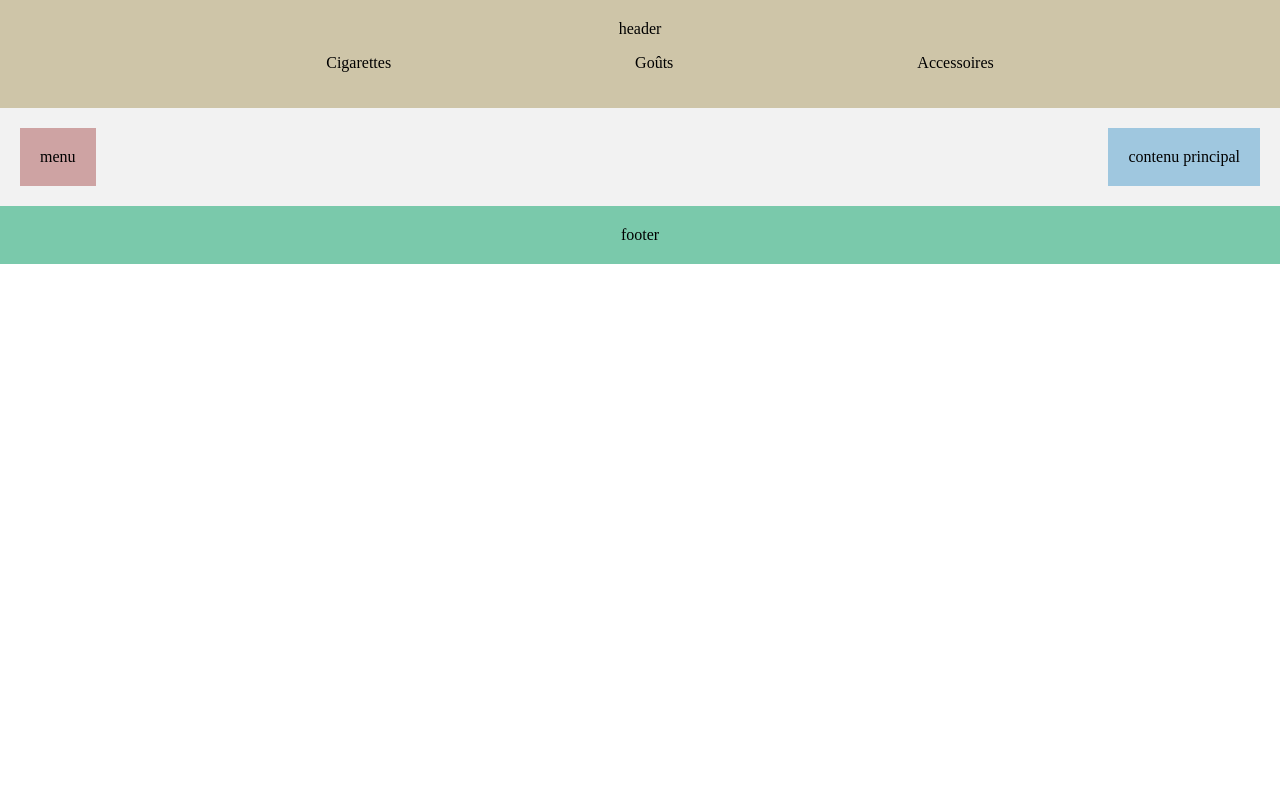
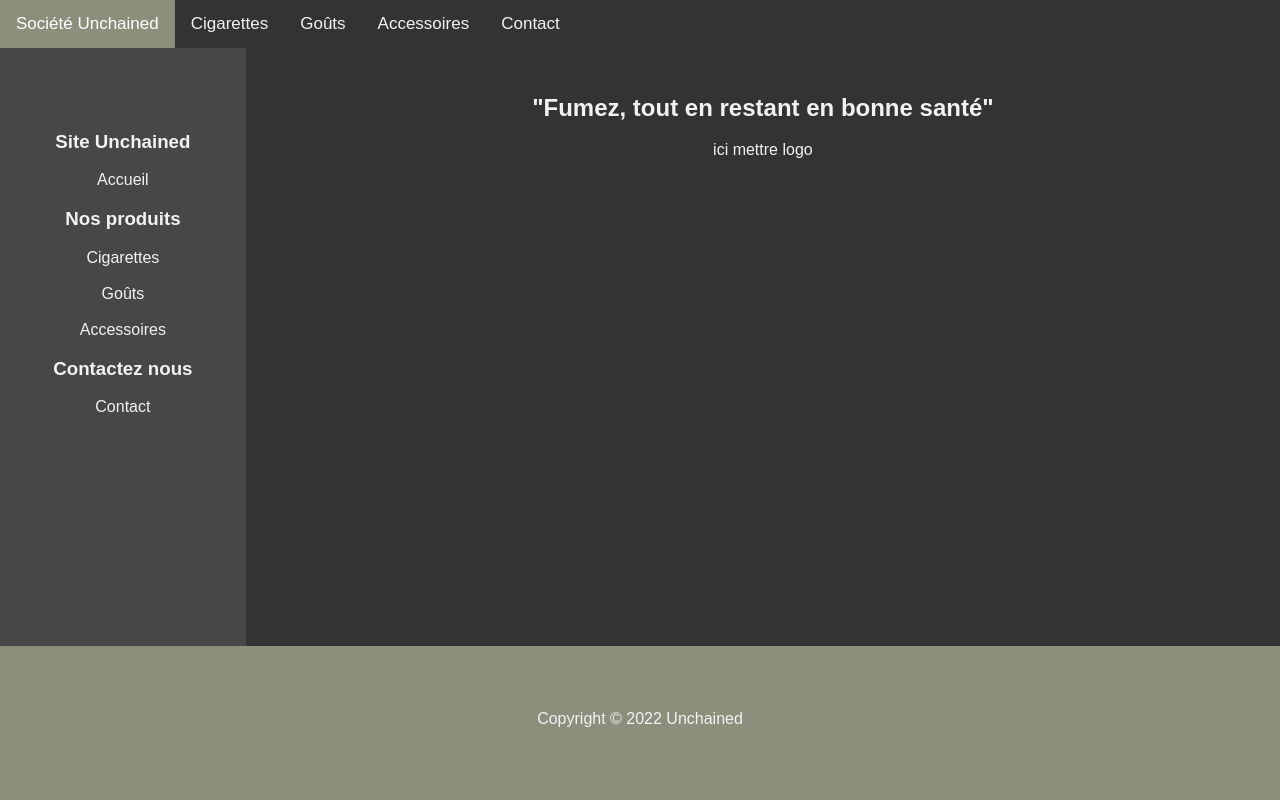
Before and after one commit to justirbs/Site-commercial, a PHP site: page / in a window 1280 px wide. Run offline with PHP 8.4, Linux system fonts and the light colour scheme.

Commit message:
Mise en page avec les flex box. Création des pages pour les catégories de produits.
Co-authored-by: Pazzou <Pazzou@users.noreply.github.com>

```diff
--- a/css/style.css
+++ b/css/style.css
@@ -1,52 +1,95 @@
 body{
     margin : 0;
-    min-height: 100%;
+    color: #f2f2f2;
+    font-family: Arial, Helvetica, sans-serif;
+    display: flex;
+    flex-direction: column;
+    justify-content: space-between;
+    width: 100%;
+    height: 100%;
 }
 
-.header{
-    background-color: #cec5a8;
-    padding: 20px;
-    text-align: center;
+a{
+    text-decoration: none;
+    color: #f2f2f2;
 }
 
+/*.header{
+    text-align: center;
+    align-self: center;
+    width: 100%;
+}*/
+
 .corps{
-    background-color: #f2f2f2;
-    padding: 20px;
     text-align: center;
     display: flex;
     justify-content: space-between;
+    width: 100%;
+    height: 75%;
 }
 
 .menu{
-    background-color: #cea3a3;
-    padding: 20px;
+    background-color: rgb(71, 71, 71);
+    padding-top: 5%;
+    padding-bottom: 5%;
     text-align: center;
+    width: 25%;
 }
 
 .principal{
-    background-color: #9fc7df;
-    padding: 20px;
+    background-color: #333;
+    padding: 2%;
     text-align: center;
+    width: 100%;
 }
 
 .footer{
-    background-color: #7ac9ab;
-    padding: 20px;
-    /*position: absolute;*/
-    display: flex;
-    justify-content: space-around;
-    align-items: flex-end;
-    /*bottom: 0;
-    left: 0;
-    right: 0;*/
+    background-color: #8d8f7d;
+    padding-top: 5%;
+    padding-bottom: 5%;
+    width: 100%;
+    height: 3.25%;
+    text-align: center;
+    align-self: flex-end;
 }
 
-ul li {
-    display: inline;
-    margin: 0 10%;
-}
+/* Add a black background color to the top navigation */
+.topnav {
+    background-color: #333;
+    overflow: hidden;
+  }
 
-a {
+  /* Style the links inside the navigation bar */
+  .topnav a {
+    float: left;
+    color: #f2f2f2;
+    text-align: center;
+    padding: 14px 16px;
+    text-decoration: none;
+    font-size: 17px;
+  }
+
+  /* Change the color of links on hover */
+  .topnav a:hover {
+    background-color: rgb(71, 71, 71);
     color: black;
-    text-decoration: none;
-}
+  }
+
+  /* Add a color to the active/current link */
+  .topnav a.active {
+    background-color: #8d8f7d;
+    color: white;
+  }
+
+  th, td {
+    padding: 15px;
+    text-align: left;
+    border-bottom: 1px solid #ddd;
+  }
+
+  tr:hover {background-color: #8d8f7d7a;}
+
+  th {
+    background-color: #8d8f7d;
+    color: white;
+  }
--- a/index.html
+++ b/index.html
@@ -1,7 +1,7 @@
 <html>
 
 <head>
-    <title>TP1</title>
+    <title>Unchained</title>
     <meta charset="utf-8">
     <link rel="icon" type="image/png" href="./img/icon.png">
     <link rel="stylesheet" type="text/css" href="css/style.css" />
@@ -11,12 +11,13 @@
 
     <!-- le header de la page -->
     <div class="header">
-        header
-        <ul>
-            <li><a href="">Cigarettes</a></li>
-            <li><a href="">Goûts</a></li>
-            <li><a href="">Accessoires</a></li>
-        </ul>
+        <div class="topnav">
+            <a href="./index.html" class="active">Société Unchained</a>
+            <a href="./html/cigarettes.html">Cigarettes</a>
+            <a href="./html/gouts.html">Goûts</a>
+            <a href="./html/accessoires.html">Accessoires</a>
+            <a href="./html/contact.html">Contact</a>
+        </div>
     </div>
 
     <!-- le corps de la page -->
@@ -24,18 +25,26 @@
 
         <!-- le menu à gauche de la page -->
         <div class="menu">
-            menu
+            <h3>Site Unchained</h3>
+            <a href="./index.html">Accueil</a>
+            <h3>Nos produits</h3>
+            <a href="./html/cigarettes.html">Cigarettes</a><br/><br/>
+            <a href="./html/gouts.html">Goûts</a><br/><br/>
+            <a href="./html/accessoires.html">Accessoires</a><br/>
+            <h3>Contactez nous</h3>
+            <a href="./html/contact.html">Contact</a>
         </div>
 
         <!-- le contenu principal à droite de la page -->
         <div class="principal">
-            contenu principal
+            <h2>"Fumez, tout en restant en bonne santé"</h2>
+            ici mettre logo
         </div>
     </div>
 
     <!-- le footer de la page -->
     <div class="footer">
-        footer
+        Copyright © 2022 Unchained
     </div>
 </body>
 
```
Also changed, not shown: html/accessoires.html (added, +89 -0 lines), html/cigarettes.html (added, +89 -0 lines), html/contact.html (added, +50 -0 lines), html/gouts.html (added, +89 -0 lines), 1 other file.
